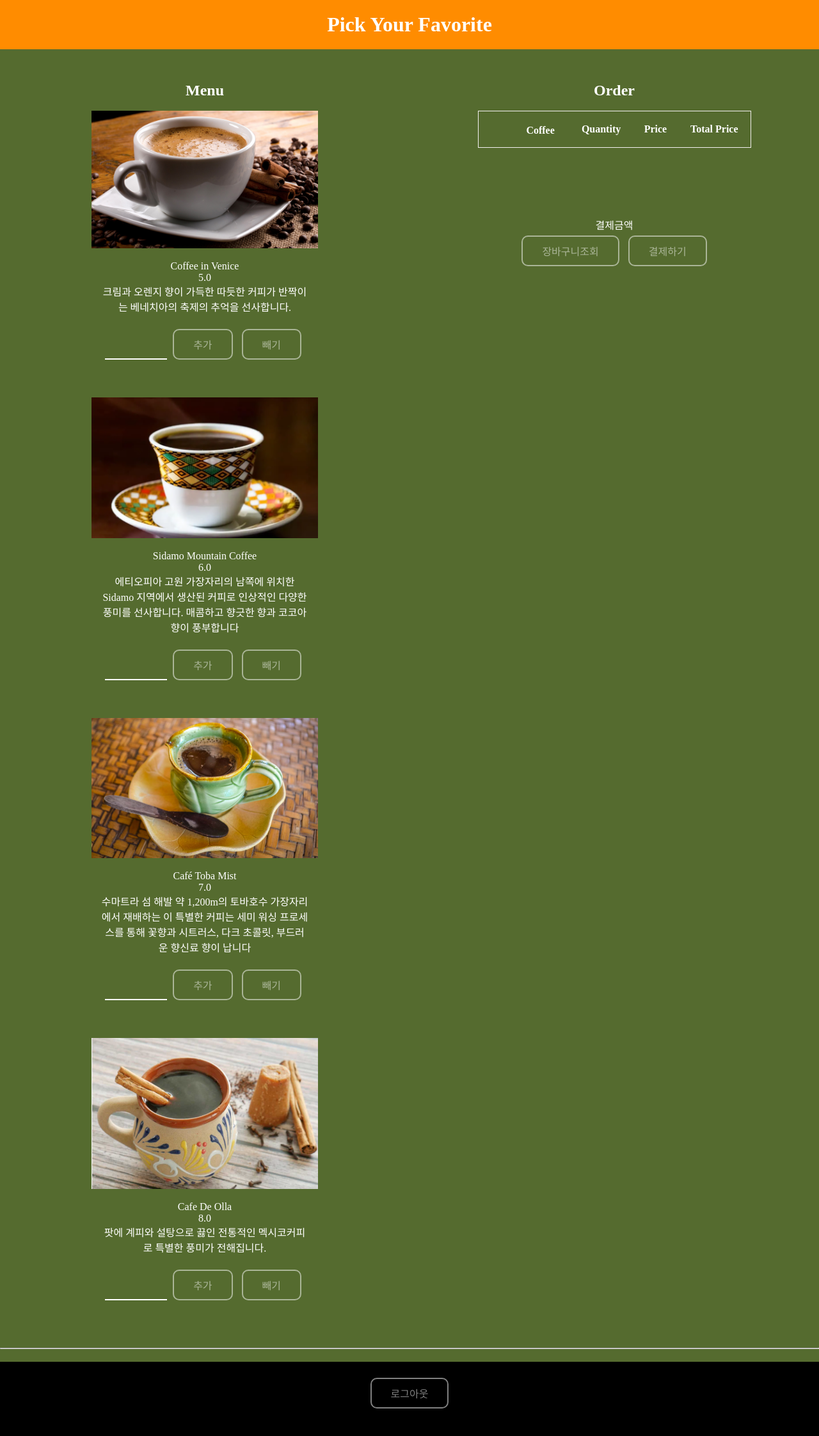
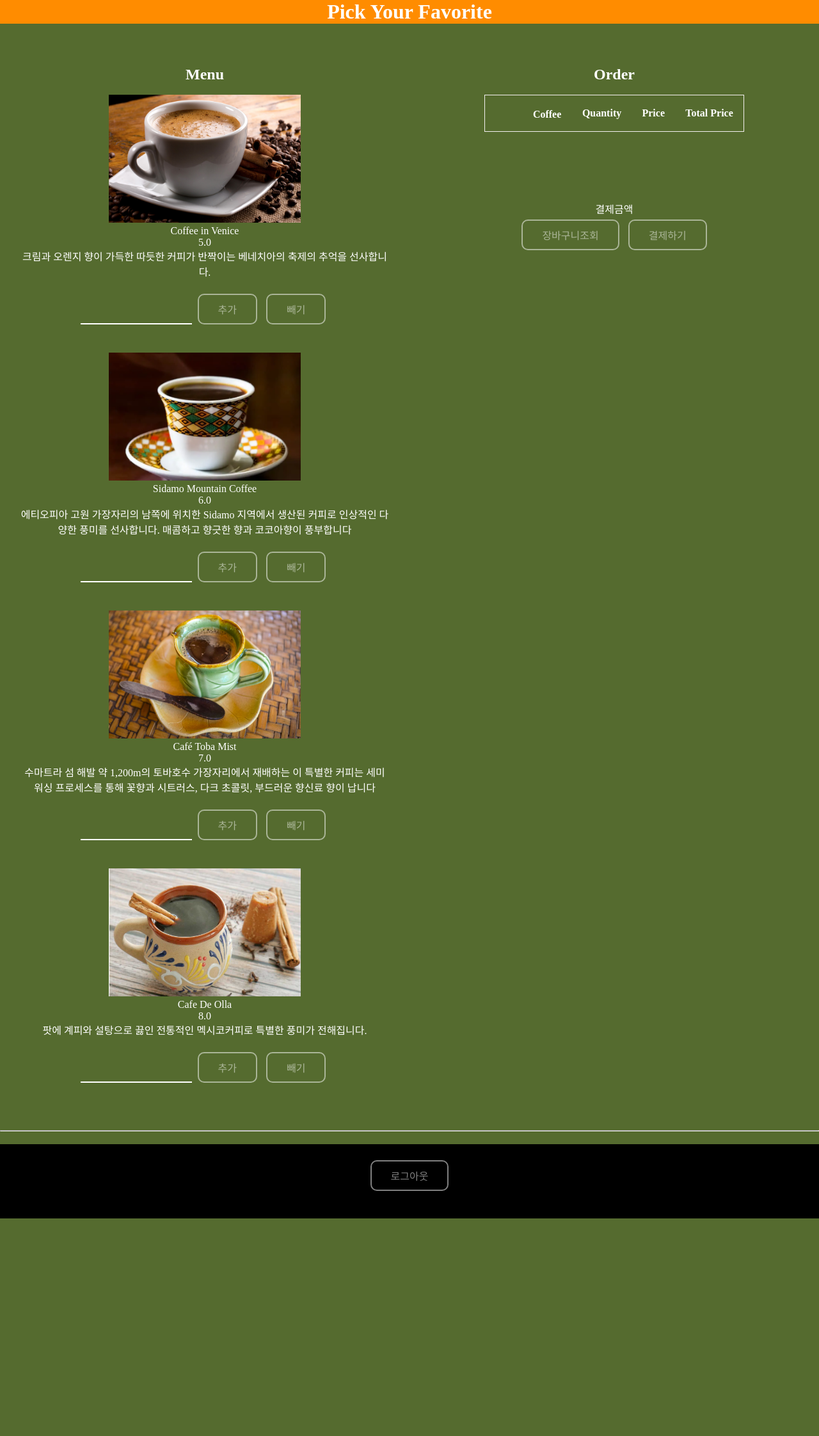
Before and after one commit to Henry-choi426/TeamProject01, a Flask app: page /menupage in a window 1280 px wide. Shown: the whole page at 64% size. After the commit the page ends 1904 px from the top, so only its background shows below. Run offline with Flask 2, Linux system fonts and the light colour scheme; lists and menus that the app fills with data are empty.

Commit message:
Update 03.menuSelect.html

```diff
--- a/templates/03.menuSelect.html
+++ b/templates/03.menuSelect.html
@@ -9,120 +9,6 @@
 
   <link rel="stylesheet" href="{{url_for('static', filename='css/style.css')}}">
   <script src="{{url_for('static', filename='js/script.js')}}"></script>
-
-
-  <style>
-    * {
-      box-sizing: border-box;
-    }
-
-    body {
-      margin: 0;
-    }
-
-    /* Style the header */
-    .header {
-      padding: 20px;
-      text-align: center;
-    }
-
-
-    /* Create three equal columns that floats next to each other */
-    .column {
-      float: left;
-      width: 50%;
-      padding: 15px;
-      text-align: center;
-    }
-
-    /* Clear floats after the columns */
-    .row:after {
-      content: "";
-      display: table;
-      clear: both;
-    }
-
-    /* Responsive layout - makes the three columns stack on top of each other instead of next to each other */
-    @media screen and (max-width:600px) {
-      .column {
-        width: 100%;
-      }
-    }
-
-    /* Footer */
-    .footer {
-      padding: 20px;
-      text-align: center;
-      margin-top: 20px;
-    }
-
-
-    table {
-      border-collapse: collapse;
-      border-spacing: 0;
-      width: 70%;
-      border: 1px solid rgb(243, 240, 240);
-      text-align: center;
-      margin: auto;
-    }
-
-    th,
-    td {
-      text-align: center;
-      padding: 16px;
-    }
-
-    th:first-child,
-    td:first-child {
-      text-align: left
-    }
-
-    tr:nth-child(even) {
-      background-color: #f2f2f2
-    }
-
-    .fa-Price {
-      color: rgb(15, 15, 15);
-    }
-
-    .fa-Quant {
-      color: rgb(12, 1, 1);
-    }
-
-    .fa-Total {
-      color: rgb(235, 16, 34);
-    }
-
-
-    div.gallery img {
-      width: 100%;
-      height: auto;
-    }
-
-    div.desc {
-      padding: 15px;
-      text-align: center;
-    }
-
-    .responsive {
-      padding: 0 6px;
-      width: 60%;
-      margin: auto;
-    }
-
-    @media only screen and (max-width: 700px) {
-      .responsive {
-        width: 49.99999%;
-        margin: 6px 0;
-      }
-    }
-
-    @media only screen and (max-width: 500px) {
-      .responsive {
-        width: 100%;
-      }
-    }
-  </style>
 
 </head>
 
```
